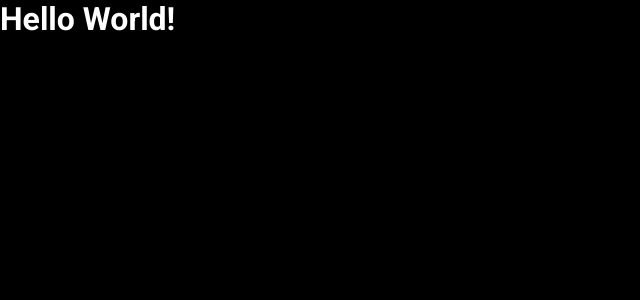
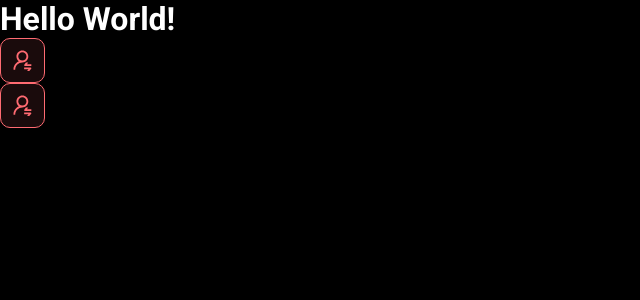
Before and after one commit to DemetriusBraga/vendas, a React (Vite) app in the folder frontend/: page / in a window 1280 px wide. Shown: the top 300 px of the page, without its empty margins (0-640 px from the left). Built offline with nearby package versions, Linux system fonts and the light colour scheme.

Commit message:
First component

```diff
--- a/frontend/src/App.tsx
+++ b/frontend/src/App.tsx
@@ -1,5 +1,13 @@
+import NotificationButton from "./components/NotificationButton";
+
 function App() {
-  return <h1>Hello World!</h1>;
+  return (
+    <div>
+      <h1>Hello World!</h1>
+      <NotificationButton />
+      <NotificationButton />
+    </div>
+  );
 }
 
 export default App;
--- /dev/null
+++ b/frontend/src/components/NotificationButton/index.tsx
@@ -0,0 +1,12 @@
+import icon from "../../assets/img/notification-icon.svg";
+import "./styles.css";
+
+function NotificationButton() {
+  return (
+    <div className="dsmeta-red-btn">
+      <img src={icon} alt="Notificar" />
+    </div>
+  );
+}
+
+export default NotificationButton;
--- /dev/null
+++ b/frontend/src/components/NotificationButton/styles.css
@@ -0,0 +1,15 @@
+.dsmeta-red-btn {
+  height: 45px;
+  width: 45px;
+  background: rgba(255, 107, 114, 0.1);
+  border: 1px solid #ff6b72;
+  border-radius: 10px;
+  display: flex;
+  align-items: center;
+  justify-content: center;
+  cursor: pointer;
+}
+
+.dsmeta-red-btn img {
+  width: 19px;
+}
```
Also changed, not shown: frontend/src/assets/img/notification-icon.svg (added).
